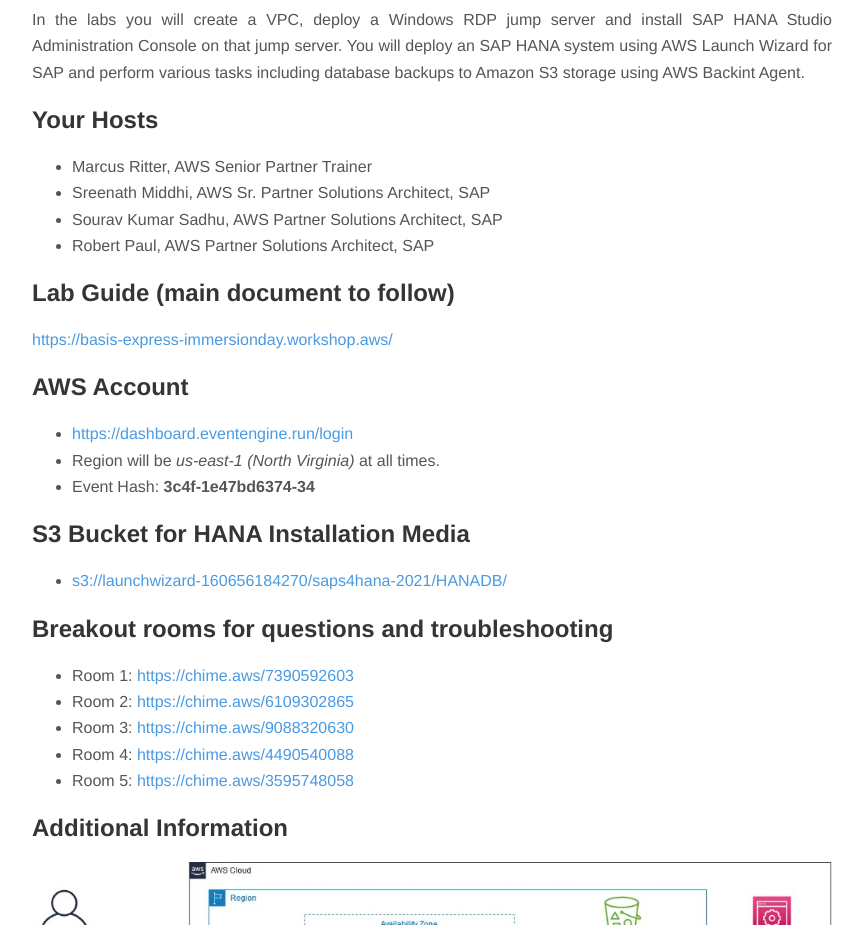
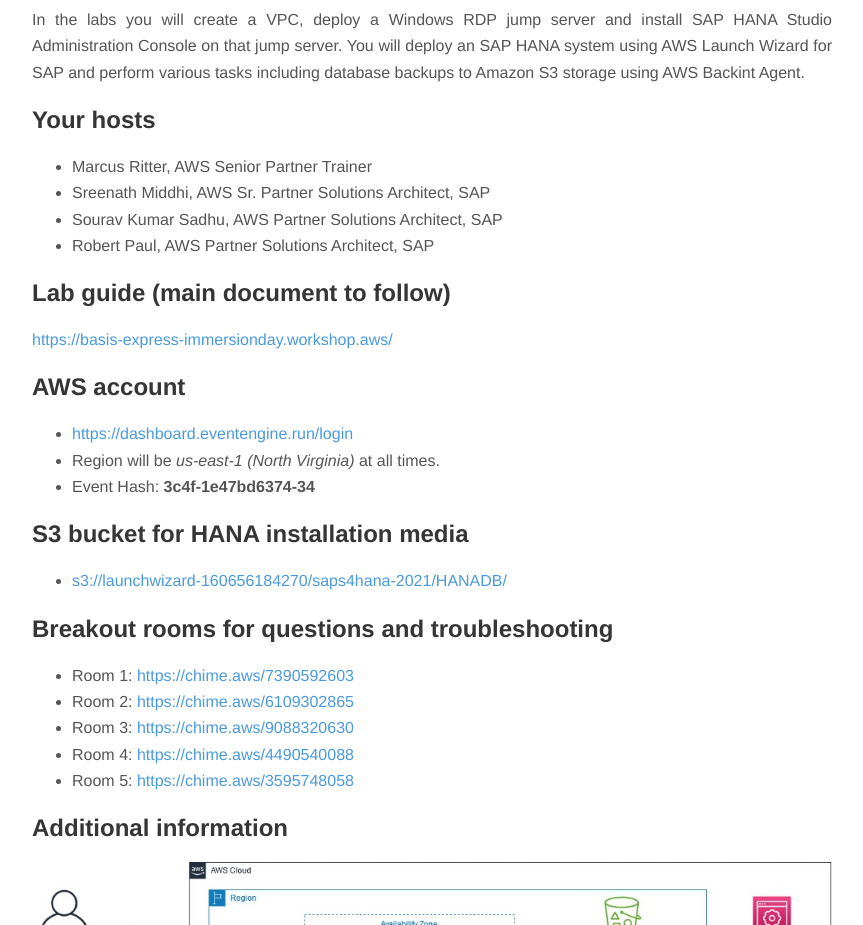
Before and after one commit to pauler285/pauler285.github.io, a Jekyll site: the page built from _posts/2022-06-14-aws-immersion-day.md, in a window 1280 px wide and 1400 px high. Shown: the part 278-1203 px from the top of the window, without its empty margins (208-1071 px from the left). Built offline with Jekyll 4.4.1, drawn with Linux system fonts in a browser that asks for light colours; nearby versions of some CDN libraries.

Commit message:
Typos corrected

```diff
--- a/_posts/2022-06-14-aws-immersion-day.md
+++ b/_posts/2022-06-14-aws-immersion-day.md
@@ -9,24 +9,24 @@ Administration Console on that jump server. You will deploy an SAP HANA system u
 Wizard for SAP and perform various tasks including database backups to Amazon S3 storage using AWS
 Backint Agent.
 
-## Your Hosts
+## Your hosts
 
 * Marcus Ritter, AWS Senior Partner Trainer
 * Sreenath Middhi, AWS Sr. Partner Solutions Architect, SAP
 * Sourav Kumar Sadhu, AWS Partner Solutions Architect, SAP
 * Robert Paul, AWS Partner Solutions Architect, SAP
 
-## Lab Guide (main document to follow)
+## Lab guide (main document to follow)
 
 [https://basis-express-immersionday.workshop.aws/](https://basis-express-immersionday.workshop.aws/)
 
-## AWS Account
+## AWS account
 
 * [https://dashboard.eventengine.run/login](https://dashboard.eventengine.run/login)
 * Region will be *us-east-1 (North Virginia)* at all times.
 * Event Hash: **3c4f-1e47bd6374-34**
 
-## S3 Bucket for HANA Installation Media
+## S3 bucket for HANA installation media
 
 * [s3://launchwizard-160656184270/saps4hana-2021/HANADB/](s3://launchwizard-160656184270/saps4hana-2021/HANADB/)
 
@@ -38,7 +38,7 @@ Backint Agent.
 * Room 4: [https://chime.aws/4490540088](https://chime.aws/4490540088)
 * Room 5: [https://chime.aws/3595748058](https://chime.aws/3595748058)
 
-## Additional Information
+## Additional information
 
 ![Target architecture of the lab](../images/AWS_immersion_day_architecture.jpg)
 *Target architecture of the lab*
```
